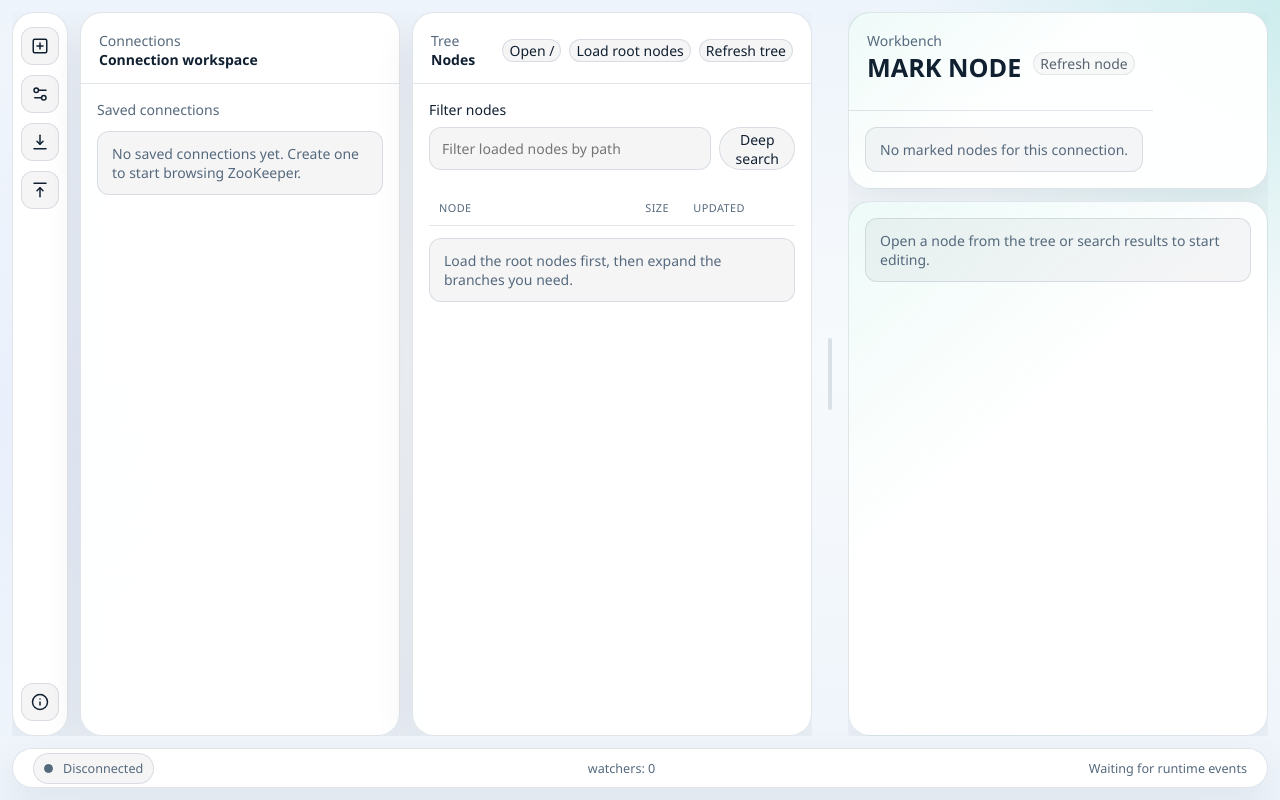
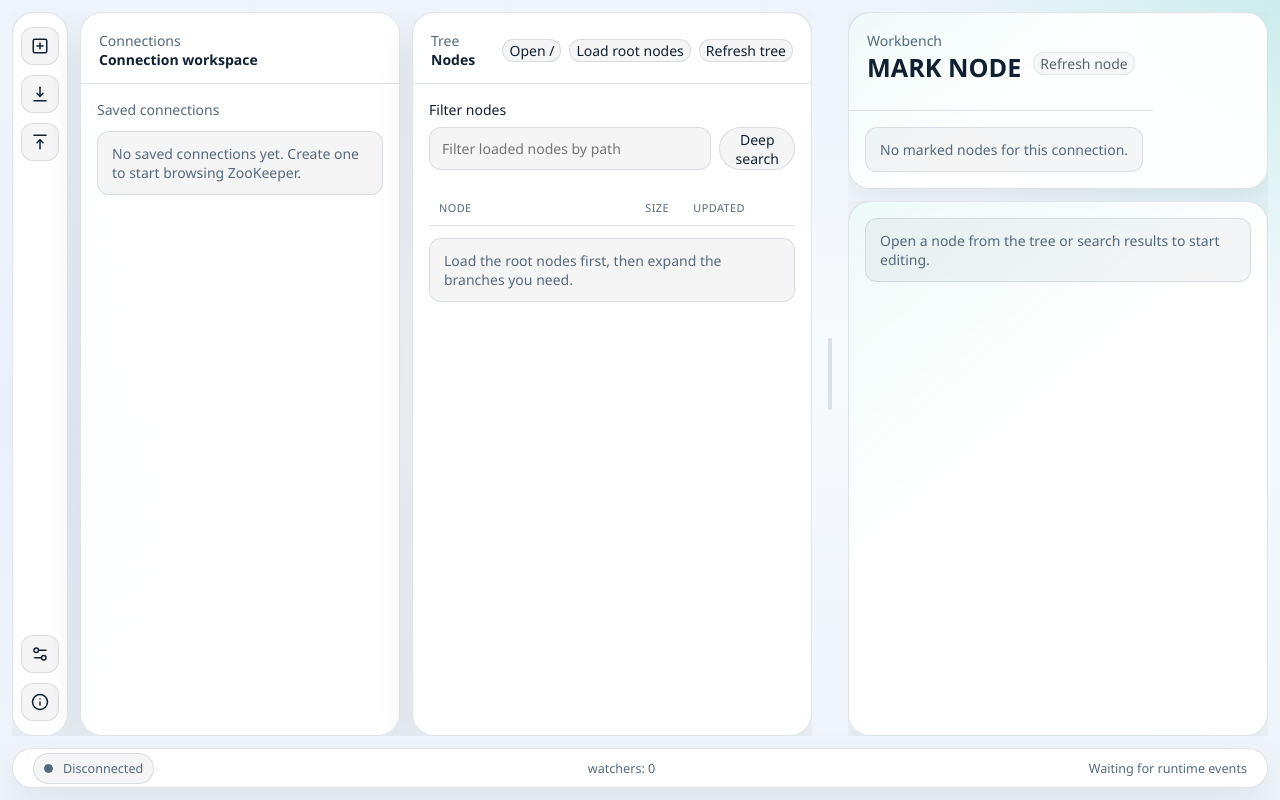
Before and after one commit to espen7/ZKube, a React (Vite) app: page / in a window 1280 px wide. Built offline with nearby package versions, Linux system fonts and the light colour scheme.

Commit message:
feat: move settings action above about in tool rail

```diff
--- a/src/renderer/features/layout/NavigationToolRail.tsx
+++ b/src/renderer/features/layout/NavigationToolRail.tsx
@@ -246,14 +246,6 @@ export function NavigationToolRail() {
             <AddIcon />
           </RailButton>
           <RailButton
-            label={t('tool.openSettings')}
-            onClick={() => {
-              void window.zkube?.preferences?.openSettingsWindow()
-            }}
-          >
-            <SettingsIcon />
-          </RailButton>
-          <RailButton
             label={t('tool.importConnections')}
             onClick={() => {
               void importFromFile()
@@ -272,6 +264,14 @@ export function NavigationToolRail() {
         </div>
 
         <div className="tool-rail__group tool-rail__group--bottom">
+          <RailButton
+            label={t('tool.openSettings')}
+            onClick={() => {
+              void window.zkube?.preferences?.openSettingsWindow()
+            }}
+          >
+            <SettingsIcon />
+          </RailButton>
           <RailButton
             label={t('tool.about')}
             onClick={() => {
```
Also changed, not shown: 3 other files (tests, documents, lock files or other folders).
